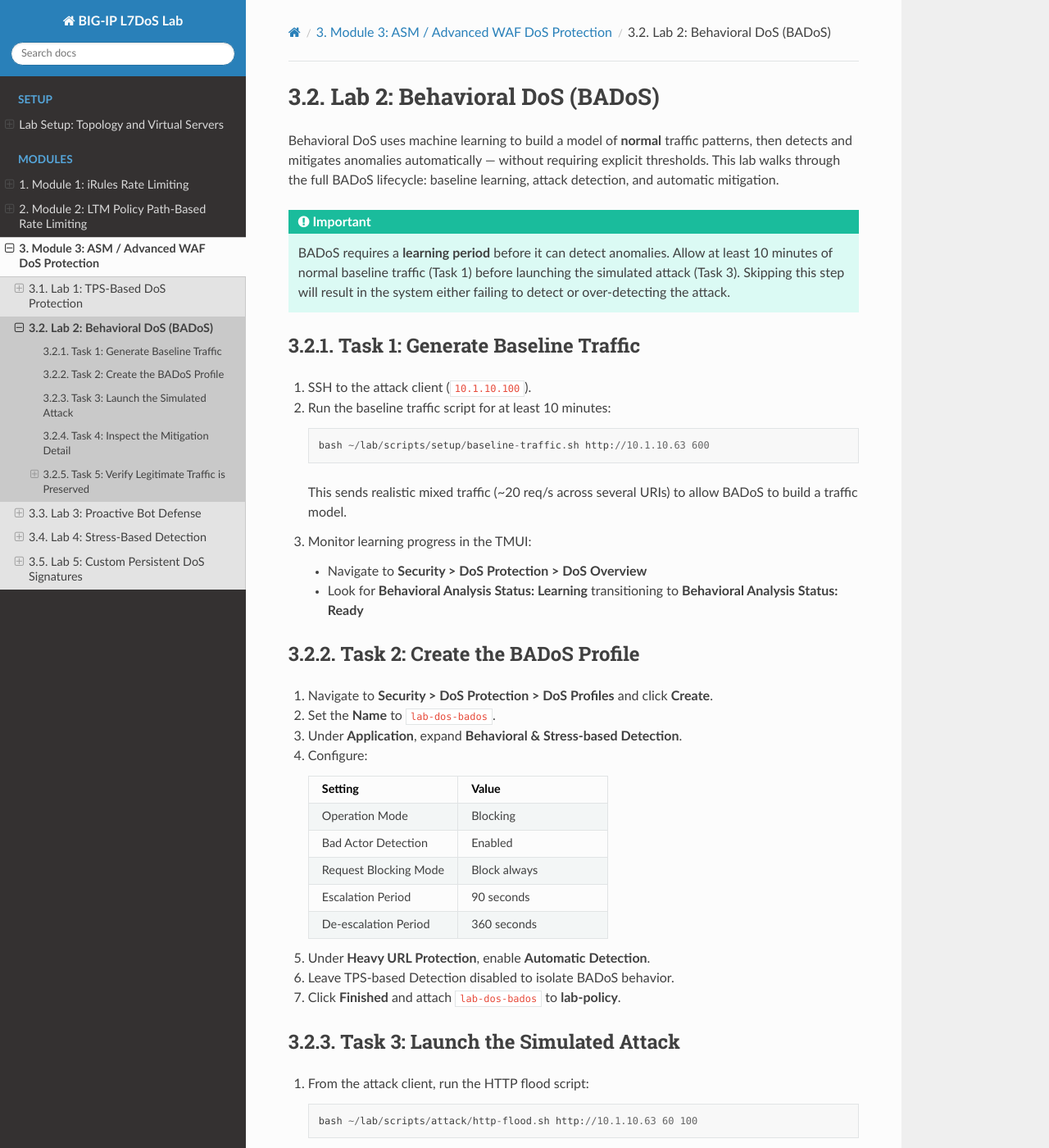
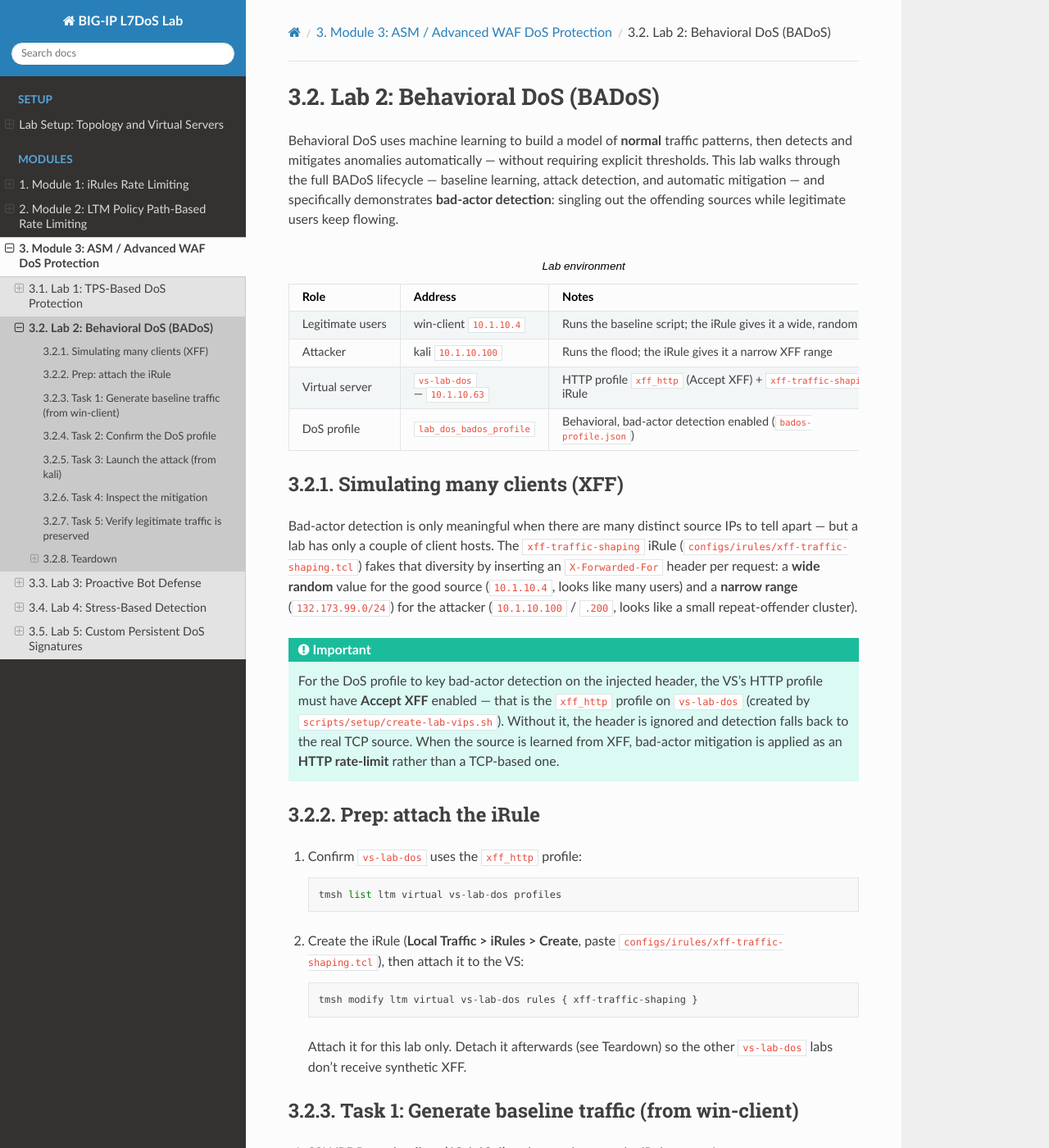
Before and after one commit to snowblind-/BIG-IP-L7DoS-Lab, a Sphinx documentation site: the page built from docs/module3-asm-waf/lab2/lab2-behavioral-dos.rst, in a window 1280 px wide and 1400 px high. Shown: the whole window at 82% size. Built offline with Sphinx 7.4.7 and the Read the Docs theme 3.1.0, drawn with Linux system fonts in a browser that asks for light colours; some of the changed text lies outside the part shown.

Commit message:
Adopt XFF traffic-shaping iRule for BADoS bad-actor detection
Simulate many distinct clients so bad-actor detection is demonstrable, and make
the DoS policy key on XFF.

- configs/irules/xff-traffic-shaping.tcl: NEW. Inserts a wide random XFF for the
  good source (win-client 10.1.10.4) and a narrow /24 range for the attacker
  (kali 10.1.10.100/.200); sources/range as RULE_INIT vars, debug-gated logging.
- create-lab-vips.sh: create HTTP profile xff_http (accept-xff enabled) and put
  it on vs-lab-dos so BADoS honours the injected XFF (other VIPs stay on http).
- lab2-behavioral-dos.rst: reworked around the good-vs-attacker XFF model —
  baseline from win-client .4, attack from kali .100, bad-actor greylisting the
  132.173.99.0/24 cluster; prep to attach the iRule and teardown to detach it;
  note HTTP-rate-limit mitigation when source is learned from L7.
- lab-topology.rst: note xff_http on vs-lab-dos. README: reference the iRule
  under scenario 3.2.
- baseline/http-flood default target 10.1.10.61 -> 10.1.10.63.

```diff
--- a/docs/module3-asm-waf/lab2/lab2-behavioral-dos.rst
+++ b/docs/module3-asm-waf/lab2/lab2-behavioral-dos.rst
@@ -2,46 +2,90 @@
 ==============================
 
 Behavioral DoS uses machine learning to build a model of **normal** traffic
-patterns, then detects and mitigates anomalies automatically — without
-requiring explicit thresholds. This lab walks through the full BADoS lifecycle:
-baseline learning, attack detection, and automatic mitigation.
+patterns, then detects and mitigates anomalies automatically — without requiring
+explicit thresholds. This lab walks through the full BADoS lifecycle — baseline
+learning, attack detection, and automatic mitigation — and specifically
+demonstrates **bad-actor detection**: singling out the offending sources while
+legitimate users keep flowing.
+
+.. list-table:: Lab environment
+   :header-rows: 1
+   :widths: 30 28 42
+
+   * - Role
+     - Address
+     - Notes
+   * - Legitimate users
+     - win-client ``10.1.10.4``
+     - Runs the baseline script; the iRule gives it a wide, random XFF
+   * - Attacker
+     - kali ``10.1.10.100``
+     - Runs the flood; the iRule gives it a narrow XFF range
+   * - Virtual server
+     - ``vs-lab-dos`` — ``10.1.10.63``
+     - HTTP profile ``xff_http`` (Accept XFF) + ``xff-traffic-shaping`` iRule
+   * - DoS profile
+     - ``lab_dos_bados_profile``
+     - Behavioral, bad-actor detection enabled (``bados-profile.json``)
+
+Simulating many clients (XFF)
+-----------------------------
+
+Bad-actor detection is only meaningful when there are many distinct source IPs
+to tell apart — but a lab has only a couple of client hosts. The
+``xff-traffic-shaping`` iRule (``configs/irules/xff-traffic-shaping.tcl``) fakes
+that diversity by inserting an ``X-Forwarded-For`` header per request: a **wide
+random** value for the good source (``10.1.10.4``, looks like many users) and a
+**narrow range** (``132.173.99.0/24``) for the attacker (``10.1.10.100`` /
+``.200``, looks like a small repeat-offender cluster).
 
 .. important::
 
-   BADoS requires a **learning period** before it can detect anomalies. Allow
-   at least 10 minutes of normal baseline traffic (Task 1) before launching
-   the simulated attack (Task 3). Skipping this step will result in the system
-   either failing to detect or over-detecting the attack.
+   For the DoS profile to key bad-actor detection on the injected header, the
+   VS's HTTP profile must have **Accept XFF** enabled — that is the ``xff_http``
+   profile on ``vs-lab-dos`` (created by ``scripts/setup/create-lab-vips.sh``).
+   Without it, the header is ignored and detection falls back to the real TCP
+   source. When the source is learned from XFF, bad-actor mitigation is applied
+   as an **HTTP rate-limit** rather than a TCP-based one.
 
-Task 1: Generate Baseline Traffic
-----------------------------------
+Prep: attach the iRule
+----------------------
 
-#. SSH to the attack client (``10.1.10.100``).
+#. Confirm ``vs-lab-dos`` uses the ``xff_http`` profile::
+
+      tmsh list ltm virtual vs-lab-dos profiles
+
+#. Create the iRule (**Local Traffic > iRules > Create**, paste
+   ``configs/irules/xff-traffic-shaping.tcl``), then attach it to the VS::
+
+      tmsh modify ltm virtual vs-lab-dos rules { xff-traffic-shaping }
+
+   Attach it for this lab only. Detach it afterwards (see Teardown) so the other
+   ``vs-lab-dos`` labs don't receive synthetic XFF.
+
+Task 1: Generate baseline traffic (from win-client)
+---------------------------------------------------
+
+#. SSH/RDP to **win-client (10.1.10.4)** — the good source the iRule recognises.
 
 #. Run the baseline traffic script for at least 10 minutes::
 
       bash ~/lab/scripts/setup/baseline-traffic.sh http://10.1.10.63 600
 
-   This sends realistic mixed traffic (~20 req/s across several URIs)
-   to allow BADoS to build a traffic model.
+   Each request is stamped with a different random XFF, so BADoS learns a model
+   built from thousands of apparent legitimate clients.
 
-#. Monitor learning progress in the TMUI:
+#. Watch learning progress under **Security > DoS Protection > DoS Overview** —
+   **Behavioral Analysis Status** moves from **Learning** to **Ready**.
 
-   - Navigate to **Security > DoS Protection > DoS Overview**
-   - Look for **Behavioral Analysis Status: Learning** transitioning to
-     **Behavioral Analysis Status: Ready**
+Task 2: Confirm the DoS profile
+-------------------------------
 
-Task 2: Create the BADoS Profile
-----------------------------------
+#. Deploy ``bados-profile.json`` (or in TMUI open ``lab_dos_bados_profile`` under
+   **Security > DoS Protection > DoS Profiles**).
 
-#. Navigate to **Security > DoS Protection > DoS Profiles** and click
-   **Create**.
-
-#. Set the **Name** to ``lab-dos-bados``.
-
-#. Under **Application**, expand **Behavioral & Stress-based Detection**.
-
-#. Configure:
+#. Under **Behavioral & Stress-based Detection > Behavioral Detection and
+   Mitigation**, confirm:
 
    .. list-table::
       :header-rows: 1
@@ -51,85 +95,80 @@
         - Value
       * - Operation Mode
         - Blocking
-      * - Bad Actor Detection
+      * - Bad actors behavior detection
         - Enabled
       * - Request Blocking Mode
         - Block always
-      * - Escalation Period
-        - 90 seconds
-      * - De-escalation Period
-        - 360 seconds
 
-#. Under **Heavy URL Protection**, enable **Automatic Detection**.
+#. Ensure the profile is attached to ``vs-lab-dos`` and TPS-based detection is
+   off, to isolate behavioral/bad-actor behaviour.
 
-#. Leave TPS-based Detection disabled to isolate BADoS behavior.
+Task 3: Launch the attack (from kali)
+-------------------------------------
 
-#. Click **Finished** and attach ``lab-dos-bados`` to **lab-policy**.
-
-Task 3: Launch the Simulated Attack
-------------------------------------
-
-#. From the attack client, run the HTTP flood script::
+#. From **kali (10.1.10.100)** — the source the iRule tags as the attacker —
+   run the flood::
 
       bash ~/lab/scripts/attack/http-flood.sh http://10.1.10.63 60 100
 
-   This sends 100 concurrent connections for 60 seconds — a 5× spike over
-   the 20 req/s baseline.
+   Every attack request is stamped with an XFF in ``132.173.99.0/24``, so to
+   BADoS the flood looks like ~25 repeat offenders rather than one IP.
 
-#. Observe BADoS detection in the TMUI:
+#. Observe under **Security > DoS Protection > DoS Overview**:
 
-   Navigate to **Security > DoS Protection > DoS Overview**.
+   - **Attack Status: Detected** within 20–30 seconds
+   - **Mitigation: Active**
+   - The **Bad Actors** table populating with addresses from the
+     ``132.173.99.x`` range and their anomaly scores
 
-   You should see:
+Task 4: Inspect the mitigation
+------------------------------
 
-   - **Attack Status: Detected** within 20–30 seconds of the flood starting
-   - **Mitigation: Active** as BADoS begins throttling bad actors
-   - The ``Bad Actors`` table populating with the attacker IP and its
-     anomaly score
-
-Task 4: Inspect the Mitigation Detail
-----------------------------------------
-
-#. Navigate to **Security > Event Logs > DoS > Application Events**.
-
-   Observe entries showing:
+#. **Security > Event Logs > DoS > Application Events** — entries resemble:
 
    .. code-block:: text
 
       [Attack Detected] Behavioral anomaly — request rate deviation 420%
-      Mitigated actors: 1 | Protected URL: /
-      Mitigation: Rate shaping applied to 10.1.10.100
+      Mitigated actors: ~25 | Protected URL: /
+      Mitigation: HTTP rate-limit applied to 132.173.99.0/24 sources
 
-#. Navigate to **Security > Reporting > DoS > Dashboard**.
+#. **Security > Reporting > DoS > Dashboard** — the **Bad Actors** panel shows
+   the ``132.173.99.x`` cluster; **Server TPS** shows how little reaches the
+   pool member once mitigation kicks in.
 
-   The dashboard shows:
+Task 5: Verify legitimate traffic is preserved
+----------------------------------------------
 
-   - **TPS** graph with the attack spike highlighted
-   - **Mitigated TPS** showing traffic absorbed by BIG-IP
-   - **Server TPS** showing the rate actually reaching the pool member
-
-Task 5: Verify Legitimate Traffic is Preserved
-------------------------------------------------
-
-#. From a **different** client IP (or using a second terminal with a
-   different source IP), send requests during the attack::
-
-      curl -so /dev/null -w "%{http_code}\n" http://10.1.10.63/
-
-   Expected result: **200** — BADoS targets individual bad actors, not
-   all traffic to the virtual server.
+#. While the attack runs, keep the win-client baseline going (or send a request
+   that the iRule stamps as a good, random XFF). Those requests continue to
+   return **200** — BADoS greylists the narrow attacker cluster, not the broad
+   legitimate population.
 
 .. note::
 
-   This is the key differentiator between BADoS and TPS-based blocking:
-   BADoS identifies and suppresses the specific sources driving the anomaly
-   while allowing other traffic to pass. TPS-based mode blocks all sources
-   exceeding the threshold, including innocent shared-NAT users.
+   This is the core BADoS differentiator: it suppresses the specific sources
+   driving the anomaly while letting everyone else through. Because the source
+   is the XFF value, mitigation is an HTTP-layer rate-limit against the offending
+   XFF addresses — TPS-based mode, by contrast, would blanket-block every source
+   over the threshold, including innocent shared-NAT users.
+
+Teardown
+--------
+
+Detach the iRule so subsequent ``vs-lab-dos`` labs see real sources again::
+
+   tmsh modify ltm virtual vs-lab-dos rules none
+
+(The ``xff_http`` profile can stay — with no iRule injecting XFF and no upstream
+proxy, Accept XFF simply has nothing to act on and the real source is used.)
 
 Questions
 ~~~~~~~~~
 
-- BADoS uses a ``De-escalation Period`` of 360 seconds. What does this mean,
-  and why is it set longer than the ``Escalation Period``?
-- If the baseline traffic rate doubles permanently (e.g., a successful product
-  launch), will BADoS continue to work correctly? Why or why not?
+- BADoS uses a longer De-escalation than Escalation period. Why release a
+  greylisted actor slowly rather than immediately?
+- The attacker "hides" across a /24 via XFF. How does bad-actor detection still
+  catch it, and what would change if the attacker spread across a /16 instead?
+- With Accept XFF enabled, what stops a real attacker from simply spoofing an
+  XFF header to impersonate a trusted address — and why is trusting XFF only safe
+  behind a controlled upstream?
--- a/docs/setup/lab-topology.rst
+++ b/docs/setup/lab-topology.rst
@@ -47,7 +47,9 @@
      - Module 3 — DoS profile: TPS (3.1), BADoS (3.2), stress (3.4), and the
        DoS-profile Proactive Bot Defense (3.3, Task 1)
      - ``lab_dos_*`` DoS profile (``tps-dos-profile.json`` /
-       ``bados-profile.json`` / ``bot-defense-profile.json``)
+       ``bados-profile.json`` / ``bot-defense-profile.json``). Uses the
+       ``xff_http`` profile (Accept XFF) so BADoS bad-actor detection can key on
+       the ``xff-traffic-shaping`` iRule's header (Lab 2).
    * - ``vs-lab-bot``
      - ``10.1.10.74:80``
      - Module 3 — standalone Bot Defense profile (3.3, Task 2+): verify
```
Also changed, not shown: README.md (+1 -1 lines), 4 other files.
